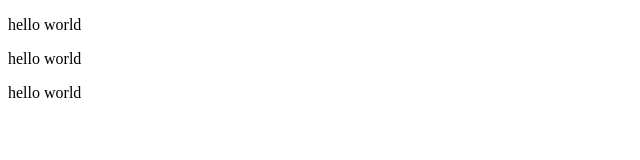
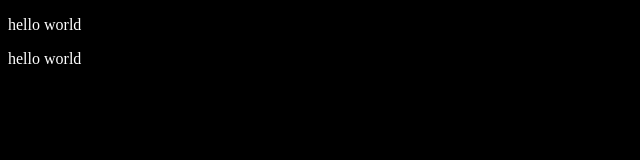
Before and after one commit to JMESV/test, a plain HTML site: page index.html in a window 1280 px wide. Shown: the whole page, without its empty margins (0-640 px from the left). Drawn offline with Linux system fonts and the light colour scheme.

Commit message:
added dark-mode

```diff
--- a/index.html
+++ b/index.html
@@ -4,10 +4,15 @@
     <meta charset="UTF-8">
     <meta name="viewport" content="width=device-width, initial-scale=1.0">
     <title>Document</title>
+    <style>
+        body {
+            background-color: #000000;
+            color: #ffffff;
+        }
+    </style>
 </head>
 <body>
     <p>hello world</p>
     <p>hello world</p>
-    <p>hello world</p>
 </body>
 </html>
```
